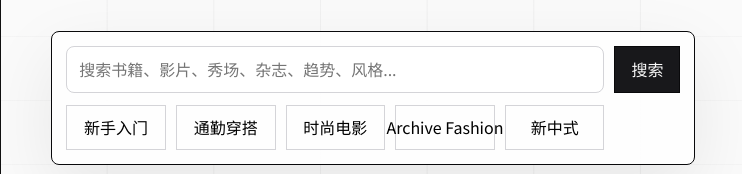
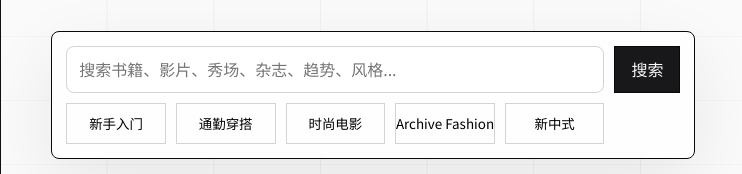
Before and after one commit to STRUGGLE1999/FashionAtlas, a website: page index.html in a window 1280 px wide. Shown: the part 540-714 px from the top of the page, 0-742 px from the left. Drawn offline with nearby package versions, Linux system fonts and the light colour scheme.

Commit message:
Stabilize homepage search layout

```diff
--- a/styles.css
+++ b/styles.css
@@ -279,6 +279,9 @@ h3 {
 
 .search-panel {
   --search-button-width: 66px;
+  display: grid;
+  grid-template-columns: minmax(0, 1fr) var(--search-button-width);
+  gap: 10px;
   width: min(680px, 100%);
   margin-top: 34px;
   padding: 14px;
@@ -289,9 +292,7 @@ h3 {
 }
 
 .search-row {
-  display: grid;
-  grid-template-columns: minmax(0, 1fr) var(--search-button-width);
-  gap: 10px;
+  display: contents;
 }
 
 .search-input,
@@ -335,16 +336,21 @@ h3 {
 }
 
 .hint-list {
+  grid-column: 1;
   display: grid;
   grid-template-columns: repeat(5, minmax(0, 1fr));
   gap: 10px;
-  width: calc(100% - var(--search-button-width) - 10px);
-  margin-top: 12px;
+  min-width: 0;
 }
 
 .hint-list .pill {
   width: 100%;
   min-width: 0;
+  overflow: hidden;
+  padding-right: 8px;
+  padding-left: 8px;
+  font-size: clamp(12px, 1.05vw, 14px);
+  text-overflow: ellipsis;
   white-space: nowrap;
 }
 
@@ -938,6 +944,7 @@ code {
   }
 
   .hint-list {
+    grid-column: 1;
     width: 100%;
     grid-template-columns: 1fr;
   }
```
